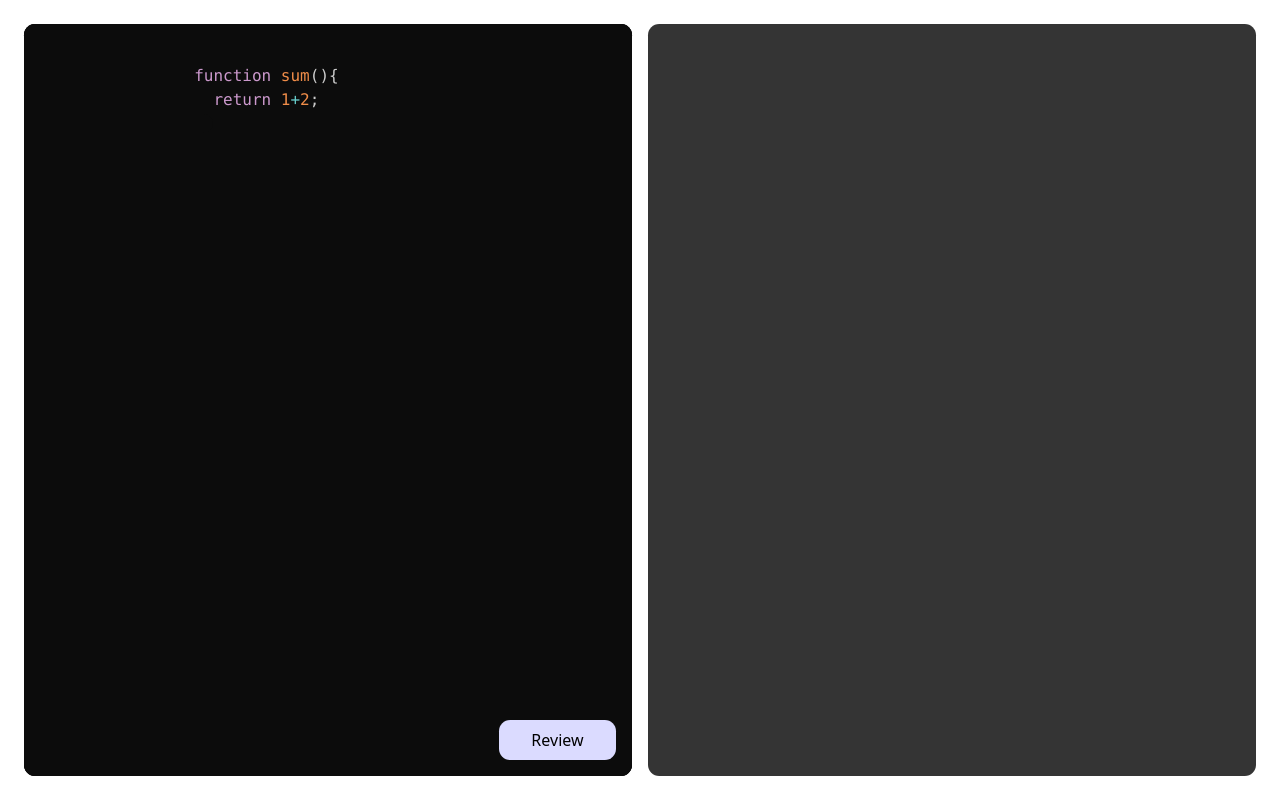
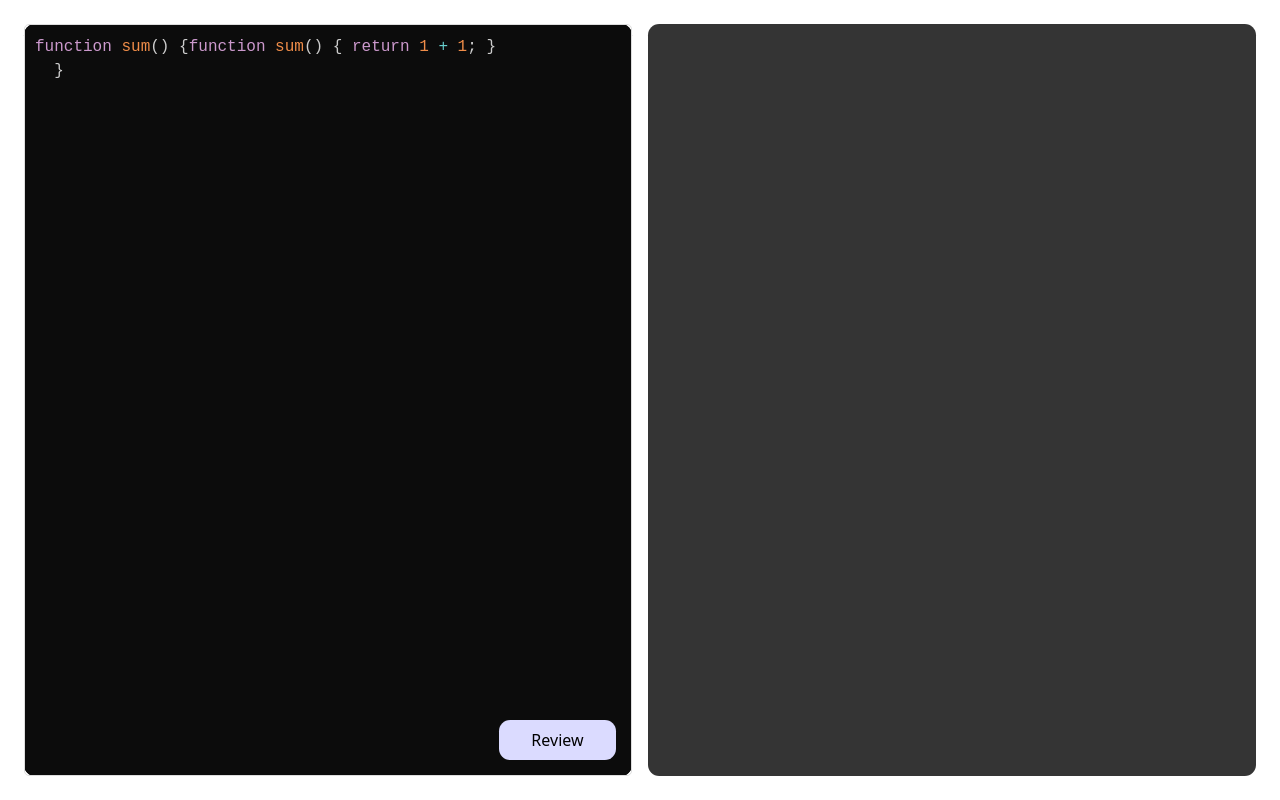
Before and after one commit to Soubhik19/AI-code-reviewer, a React (Vite) app in the folder Frontend/: page / in a window 1280 px wide. Built offline with nearby package versions, Linux system fonts and the light colour scheme.

Commit message:
add react-simple-code-editor for enhanced code editing experience in App component

```diff
--- a/Frontend/package.json
+++ b/Frontend/package.json
@@ -12,7 +12,8 @@
   "dependencies": {
     "prismjs": "^1.30.0",
     "react": "^19.1.1",
-    "react-dom": "^19.1.1"
+    "react-dom": "^19.1.1",
+    "react-simple-code-editor": "^0.14.1"
   },
   "devDependencies": {
     "@eslint/js": "^9.33.0",
--- a/Frontend/src/App.jsx
+++ b/Frontend/src/App.jsx
@@ -1,10 +1,15 @@
 import { useState ,useEffect} from 'react'
 import "prismjs/themes/prism-tomorrow.css"
 import prism from 'prismjs'
+import Editor from 'react-simple-code-editor'
 import './App.css'
 
 function App() {
   const [count, setCount] = useState(0)
+  const [code, setCode] = useState(`function sum() {function sum() { return 1 + 1; }
+  }`);
+
+
 
   useEffect(()=>{
     prism.highlightAll()
@@ -15,16 +20,21 @@ function App() {
     <main>
       <div className="left">
         <div className="code">
-          <pre>
-            <code className="language-javascript">
-              {`
-                function sum(){
-                  return 1+2;
-                  `
-                }
+        <Editor
+          value={code}
+          onValueChange={code => setCode(code)}
+          highlight={code => prism.highlight(code, prism.languages.javascript, "javascript")}
+          padding={10}
+          style={{
+            fontFamily: '"Fira Code", "Fira Mono", monospace',
+            fontSize: "16px",
+            border: "1px solid #ddd",
+            borderRadius: "5px",
+            height: "100%",
+            width: "100%"
+  }}
+/>
 
-            </code>
-          </pre>
         </div>
         <div className="review">Review</div>
       </div>
```
Also changed, not shown: 1 other file (tests, documents, lock files or other folders).
